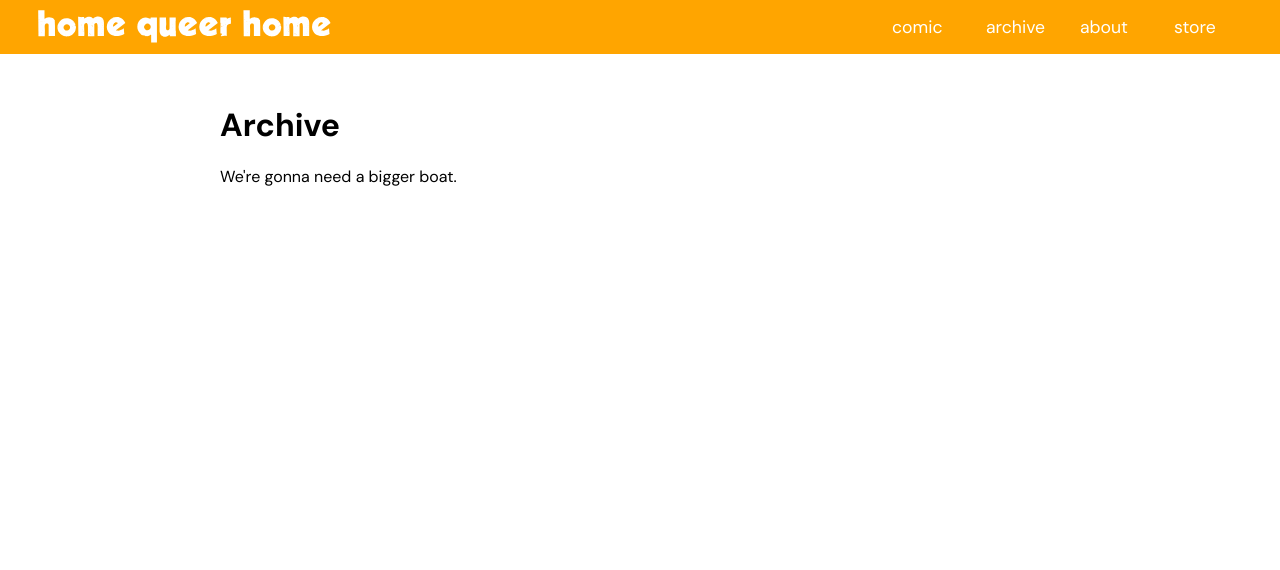
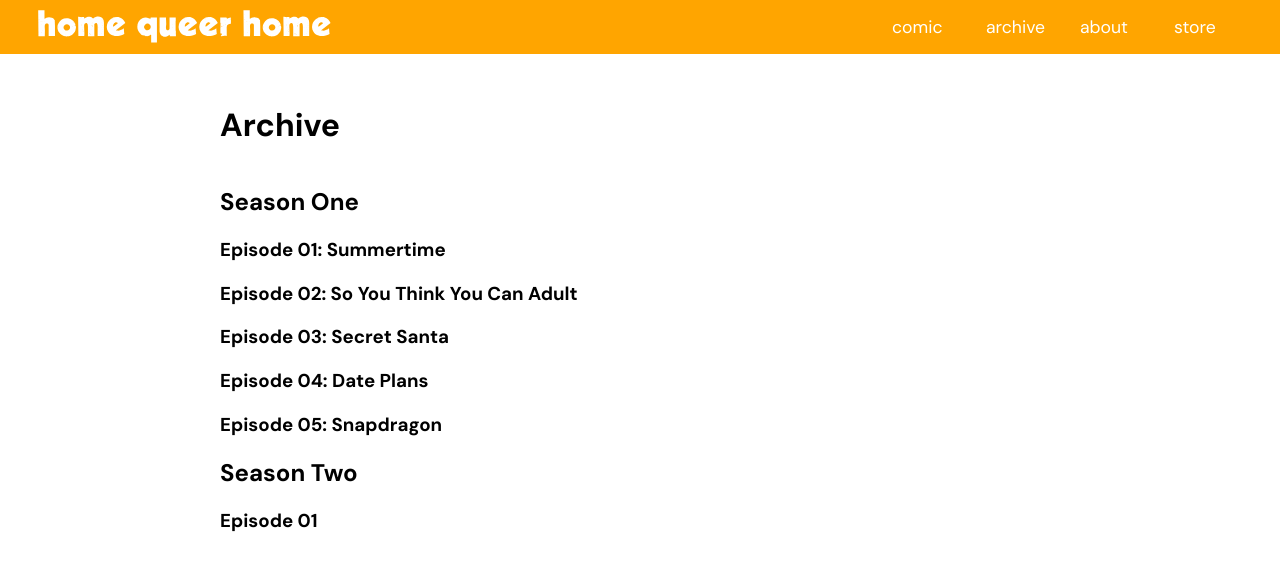
Before and after one commit to smar152/home-queer-home, a Next.js app: page /archive in a window 1280 px wide. Shown: the top 570 px of the page. Built offline with nearby package versions, Linux system fonts and the light colour scheme.

Commit message:
Archive page

```diff
--- a/data/comics.js
+++ b/data/comics.js
@@ -1126,7 +1126,7 @@ const comics = [
     name: "Season Two",
     episodes: [
       {
-        name: "Episode 1",
+        name: "Episode 01",
         pages: [
           {
             title: "Season 02 Page 01",
--- a/pages/archive.js
+++ b/pages/archive.js
@@ -1,9 +1,31 @@
+import styled from "styled-components";
 import Layout from "../Components/Layout/Layout";
 import InnerLayout from "../Components/Layout/PageInnerLayout";
+import comics from "../data/comics";
 
-const content = <div>We're gonna need a bigger boat.</div>;
+const StEpisodes = styled("div")`
+  // background-color: #fabdad;
+`;
+
+const content = (
+  <div>
+    <StEpisodes>
+      {comics.map((season, index) => (
+        <div>
+          <h2 key={index}>{season.name}</h2>
+          {season.episodes.map((episode, index) => (
+            <h3 key={index}>{episode.name}</h3>
+          ))}
+        </div>
+      ))}
+    </StEpisodes>
+  </div>
+);
 
 const ArchivePage = () => {
+  {
+    console.log(content);
+  }
   return (
     <Layout>
       <InnerLayout title="Archive" three={content} />
```
